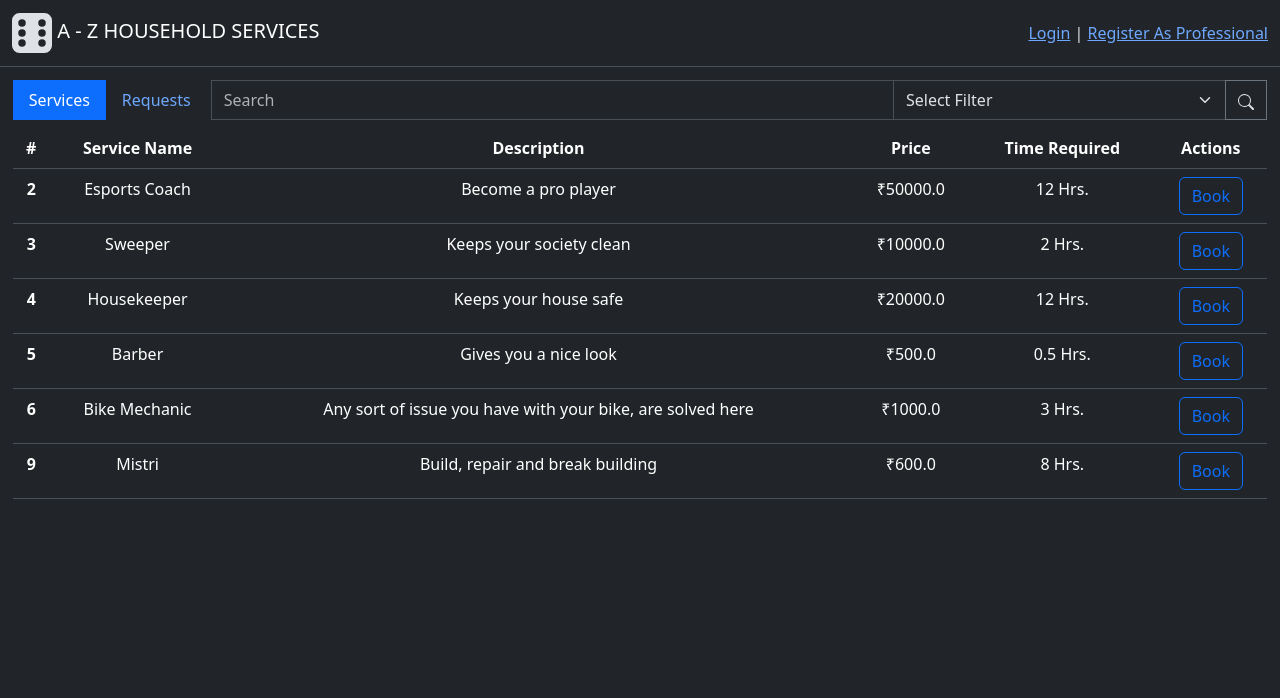
After one commit to 23f3003884/Household-Services, a Flask app: page /user/services in a window 1280 px wide. The commit adds this page. Shown: the top 698 px of the page. Run offline with Flask 3, Linux system fonts and the light colour scheme.

Commit message:
User dashboard

```diff
--- a/backend/controllers.py
+++ b/backend/controllers.py
@@ -23,7 +23,7 @@ def login_page():
                 if usr.role == 0:
                     return redirect(url_for("admin_page"))
                 elif usr.role == 1:
-                    return redirect(url_for("user_page"))
+                    return redirect(url_for("user_page", button_state=1))
                 else:
                     return redirect(url_for("professional_page"))
             else:
@@ -119,9 +119,47 @@ def status_changer(user_id):
 
 
 # User dashboard
-@app.route("/user")
-def user_page():
-    return render_template("user_dashboard.html")
+@app.route("/user/<int:button_state>", methods=["GET", "POST"])
+def user_page(button_state): # button_state: 0:user_requests_tab, 1:user_services_tab
+    if button_state:
+        return redirect(url_for("user_services_tab", button_state=button_state))
+    else:
+        return redirect(url_for("user_requests_tab", button_state=button_state))
+
+# User services tab
+@app.route("/user/services", methods=["GET", "POST"])
+def user_services_tab():
+    button_state = request.args.get("button_state", 1, type=int) # Accessing data send using url_for function, default=1
+    services = Service.query.filter_by(status=1)
+    return render_template("user_services_tab.html", services=services, button_state=button_state)
+
+# User create service request
+@app.route("/user/services/create_request/<int:service_id>", methods=["GET", "POST"])
+def create_request(service_id):
+    customer_id = current_user.id
+    service_request = ServiceRequest(service_id=service_id, customer_id=customer_id)
+    try:
+        db.session.add(service_request)
+        db.session.commit()
+        flash("Service requested successfuly.", category="info")
+
+        return redirect(url_for("user_services_tab"))
+    except Exception as e:
+        print(e)
+        db.session.rollback()
+
+        flash("Service request failed.", category="danger")
+
+    return redirect(url_for("user_services_tab"))
+
+
+
+# User requests tab
+@app.route("/user/requests", methods=["GET", "POST"])
+def user_requests_tab():
+    button_state = request.args.get("button_state", 0, type=int) # Accessing data send using url_for function, default=0
+    service_requests = ServiceRequest.query.all()
+    return render_template("user_requests_tab.html", service_requests=service_requests, button_state=button_state)
 
 # Professional dashboard
 @app.route("/professional")
@@ -155,6 +193,7 @@ def customer_registration_page():
             new_user = User(email=email, password=password, name=name, address=address, pincode=pincode)
             db.session.add(new_user)
             db.session.commit()
+            flash("Account created successfuly.", category="info" )
 
             return redirect(url_for("login_page"))
         except:
--- a/backend/modals.py
+++ b/backend/modals.py
@@ -52,10 +52,29 @@ class ServiceRequest(db.Model):
     id = db.Column(db.Integer(), primary_key=True)
     service_id = db.Column(db.Integer(), db.ForeignKey("service.id"), nullable=False) # Foreign Key - Service table
     customer_id = db.Column(db.Integer(), db.ForeignKey("user.id"), nullable=False) #Foreign key - from User(Customer) table
-    professional_id = db.Column(db.Integer(), db.ForeignKey("professional.id"), unique=True, nullable=False) # Foreign Key - Professional table, One professional for one job
-    start_date = db.Column(db.DateTime(), nullable=False, default=func.now())
+    professional_id = db.Column(db.Integer(), db.ForeignKey("professional.id"), nullable=True) # Foreign Key - Professional table, One professional for one job
+    start_date = db.Column(db.DateTime(), nullable=False, default=func.now()) # func.now():get current time
     end_date = db.Column(db.DateTime(), nullable=False)
-    status = db.Column(db.Integer(), nullable=False, default=0) # 0-requested, 1-assigned, 2-completed
+    status = db.Column(db.Integer(), nullable=False, default=0) # 0-requested, 1-accepted, 2-completed
     rating = db.Column(db.Integer(), nullable=False) # Mandatory to give ratings for closing the job
     remarks = db.Column(db.String(500))
     # Relations
+    professional = db.relationship("Professional", backref="service_requests", lazy=True)
+
+    # Finds professional assigned to the job
+    def get_professional(self):
+        professional = self.professional
+        if professional:
+            return professional.name
+        else:
+            return "Unassigned"
+
+    # Status decoder
+    def get_status(self):
+        status = self.status
+        if status == 0:
+            return "Requested"
+        elif status == 1:
+            return "Accepted"
+        else:
+            return "Completed"
--- a/templates/admin_dashboard.html
+++ b/templates/admin_dashboard.html
@@ -9,7 +9,7 @@
         <!-- main-window-header -->
         <div class="row">
             <div class="input-group">
-                    <!-- Sevices Professionals Requests buttons-->
+                    <!-- Sevices, Professionals and Requests Tabs-->
                     <ul class="nav nav-pills" id="pills-tab" role="tablist">
                         <li class="nav-item" role="presentation">
                         <button style="border-radius: 0;" class="nav-link active" id="pills-home-tab" data-bs-toggle="pill" data-bs-target="#pills-home" type="button" role="tab" aria-controls="pills-home" aria-selected="true">Services</button>
@@ -49,7 +49,6 @@
             </div>
             <!-- Requests Tab-->
             <div class="tab-pane fade" id="pills-contact" role="tabpanel" aria-labelledby="pills-contact-tab" tabindex="0">...</div>
-            <div class="tab-pane fade" id="pills-disabled" role="tabpanel" aria-labelledby="pills-disabled-tab" tabindex="0">...</div>
         </div>
     </div>
     <div style="height: 1000px;"></div>
--- a/templates/user_dashboard.html
+++ b/templates/user_dashboard.html
@@ -1,8 +1,48 @@
 {% extends "base.html" %}
 
 {% block title %}
-    Dashboard
+    User Dashboard
 {% endblock %}
 
 {% block content %}
+    <div class="main">
+        <!-- main-window-header -->
+        <div class="row">
+            <div class="input-group">
+                    <!-- Sevices & Requests Tabs-->
+                    <ul class="nav nav-pills" >
+                        <li class="nav-item">
+                            <form action="{{ url_for('user_page', button_state=1) }}" method="POST">
+                                <button style="border-radius: 0;" class="nav-link {{'active' if button_state}}" type="submit">Services</button>
+                            </form>
+                        </li>
+                        <li class="nav-item">
+                            <form action="{{ url_for('user_page', button_state=0) }}" method="POST">
+                                <button style="border-radius: 0;" class="nav-link {{'active' if button_state==0}}" type="submit">Requests</button>
+                            </form>
+                        </li>
+                    </ul>
+                    <!-- Search box -->
+                    <input style="width: 400px;" type="text" class="form-control ms-1" placeholder="Search">
+                    <!-- Search filter dropdowns-->
+                    <select class="form-select">
+                        <option selected>Select Filter</option>
+                        <option value="1">One</option>
+                        <option value="2">Two</option>
+                        <option value="3">Three</option>
+                      </select>
+                    <!-- Search Button-->
+                    <button style="border-radius: 0;" class="btn btn-outline-secondary" type="button">
+                        <img  src="/static/image/icons/search.svg">
+                    </button>
+            </div>
+        </div>
+        <!-- content -->
+        {% block subcontent %}
+        {% endblock %}
+
+    </div>
+    <div style="height: 1000px;"></div>
+
+
 {% endblock %}
--- /dev/null
+++ b/templates/user_services_tab.html
@@ -0,0 +1,33 @@
+{% extends "user_dashboard.html" %}
+{% block subcontent %}
+    <!-- Table of all the active services that are avaliable-->
+    <table class="table mt-2">
+        <thead>
+        <tr>
+            <th scope="col">#</th>
+            <th scope="col">Service Name</th>
+            <th scope="col">Description</th>
+            <th scope="col">Price</th>
+            <th scope="col">Time Required</th>
+            <th scope="col">Actions</th>
+        </tr>
+        </thead>
+        <tbody>
+            {% for service in services %}
+                <tr>
+                    <th scope="row">{{service.id}}</th>
+                    <td>{{service.capitalised_name()}}</td>
+                    <td style="max-width: 600px;">{{service.desc}}</td>
+                    <td>&#8377;{{service.price}}</td>
+                    <td>{{service.time_required}} Hrs.</td>
+                    <td>
+                        <form action="/user/services/create_request/{{service.id}}" method="POST">
+                            <button type="submit" class="btn btn-outline-primary">Book</button>
+                        </form>
+                    </td>
+                </tr>
+            {% endfor %}
+        </tbody>
+    </table>
+    <!-- Adds a new service -->
+{% endblock %}
```
Also changed, not shown: templates/user_requests_tab.html (added, +39 -0 lines), instance/household_services.sqlite3.
